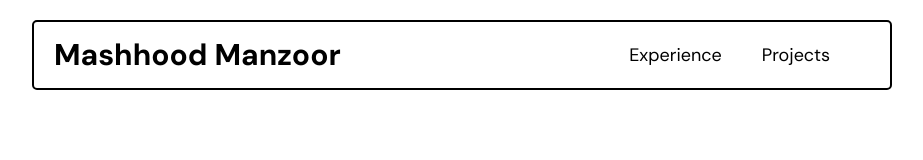
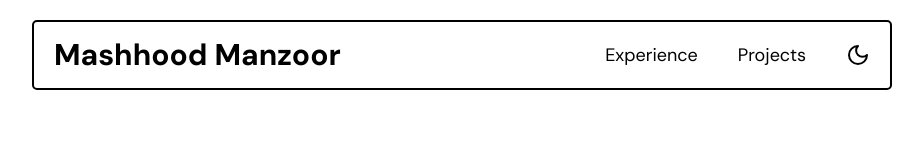
Before and after one commit to MashMM/portfolio, a Next.js app: page / in a window 1280 px wide. Shown: the top 160 px of the page, without its empty margins (178-1101 px from the left). Built offline with nearby package versions, Linux system fonts and the light colour scheme.

Commit message:
setup darkmode

```diff
--- a/src/components/navbar.tsx
+++ b/src/components/navbar.tsx
@@ -9,7 +9,8 @@ export default function NavBar() {
         </a>
         <div className="flex items-center text-lg">
           <a className="mr-10 w400:mr-7" href="">Experience</a>
-          <a className="mr-10 w400:mr-7" href="/about">Projects</a>
+          <a className="mr-10 w400:mr-7" href="/">Projects</a>
+          <ThemeSwitcher />
         </div>
       </div>
     </nav>
--- /dev/null
+++ b/src/components/theme-switcher.tsx
@@ -0,0 +1,20 @@
+'use client'
+
+import { Moon, Sun } from 'lucide-react';
+import { useTheme } from 'next-themes';
+import * as React from 'react';
+
+export function ThemeSwitcher() {
+  const { setTheme, theme } = useTheme();
+
+  return (
+    <div
+      className="flex items-center cursor-pointer"
+      onClick={() => setTheme(theme === 'light' ? 'dark' : 'light')}
+      aria-label="Toggle theme"
+    >
+      <Sun className="stroke-white hidden h-6 w-6 dark:inline" />
+      <Moon className="stroke-black inline h-6 w-6 dark:hidden" />
+    </div>
+  );
+}
```
